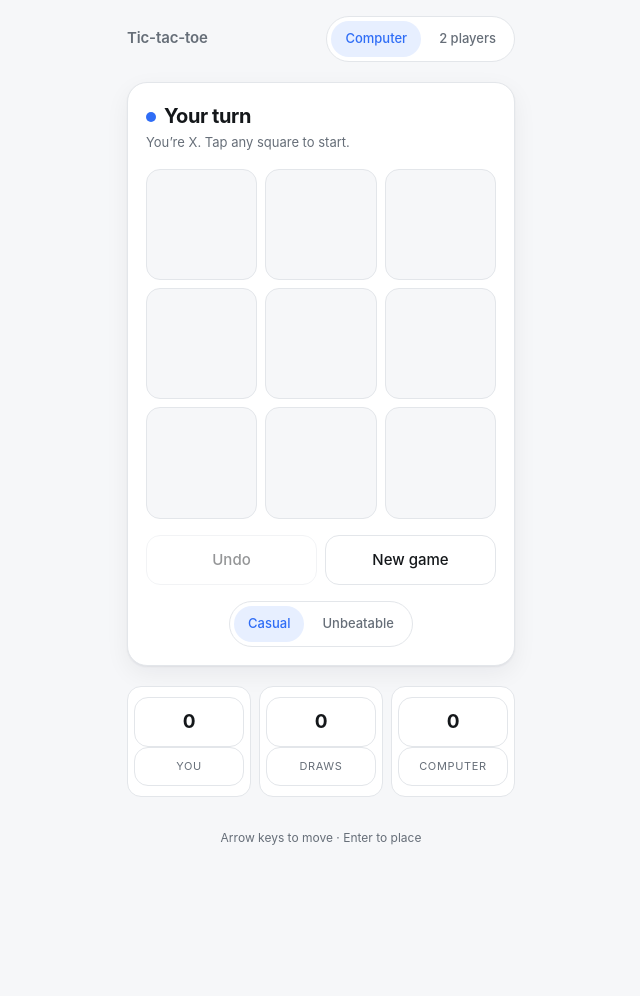
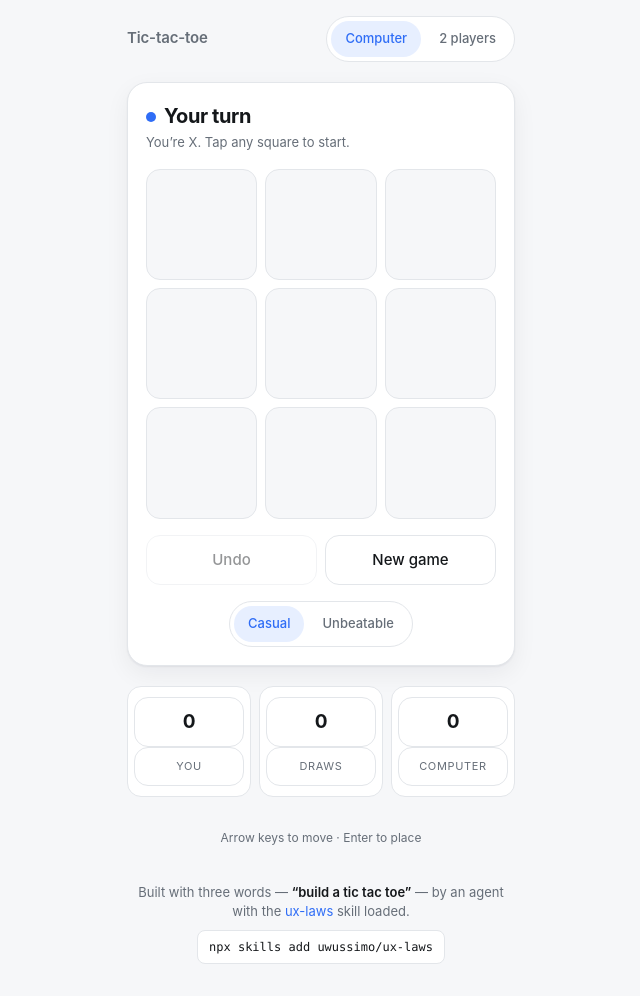
Before and after one commit to uwussimo/ux-laws, a plain HTML site: page index.html in a window 1280 px wide. Shown: the whole page, without its empty margins (319-959 px from the left). Before the commit the page ends 891 px from the top, so only its background shows below. Drawn offline with Linux system fonts and the light colour scheme.

Commit message:
Serve the game at the Pages root, credit the three-word prompt
Co-Authored-By: Claude Opus 5 (1M context) <noreply@anthropic.com>
Claude-Session: https://claude.ai/code/session_018GfvWmQAoZdifTPDYpgwNb

```diff
--- a/examples/tic-tac-toe/index.html
+++ b/index.html
@@ -3,7 +3,8 @@
 <head>
 <meta charset="utf-8">
 <meta name="viewport" content="width=device-width, initial-scale=1">
-<title>Tic-tac-toe — built with the UX Laws skill</title>
+<title>Tic-tac-toe — built with three words</title>
+<meta name="description" content="Tic-tac-toe built from a three-word prompt by an agent with the ux-laws skill loaded.">
 <style>
   :root {
     --bg: #f6f7f9;
@@ -205,6 +206,24 @@
   .score .label { font-size: 11px; color: var(--muted); text-transform: uppercase; letter-spacing: .06em; }
 
   .hint { font-size: 12px; color: var(--muted); text-align: center; }
+
+  /* Serial position: the pitch sits last, where it is remembered, and stays
+     visually quiet so it never competes with the board for attention. */
+  .credit { text-align: center; display: flex; flex-direction: column; gap: 8px; margin-top: 4px; }
+  .credit p { margin: 0; font-size: 13px; color: var(--muted); line-height: 1.5; }
+  .credit strong { color: var(--text); font-weight: 600; }
+  .credit a { color: var(--accent); text-decoration: none; }
+  .credit a:hover { text-decoration: underline; }
+  .credit code {
+    display: inline-block;
+    font-size: 12px;
+    padding: 7px 11px;
+    border-radius: 8px;
+    background: var(--surface);
+    border: 1px solid var(--line);
+    color: var(--text);
+    font-family: ui-monospace, SFMono-Regular, Menlo, monospace;
+  }
   .sr-only {
     position: absolute; width: 1px; height: 1px;
     padding: 0; margin: -1px; overflow: hidden;
@@ -253,6 +272,12 @@
 
   <p class="hint">Arrow keys to move · Enter to place</p>
   <div class="sr-only" role="status" aria-live="polite" id="live"></div>
+
+  <footer class="credit">
+    <p>Built with three words — <strong>“build a tic tac toe”</strong> — by an agent with the
+    <a href="https://github.com/uwussimo/ux-laws">ux-laws</a> skill loaded.</p>
+    <p><code>npx skills add uwussimo/ux-laws</code></p>
+  </footer>
 </main>
 
 <script>
```
Also changed, not shown: 2 other files.
